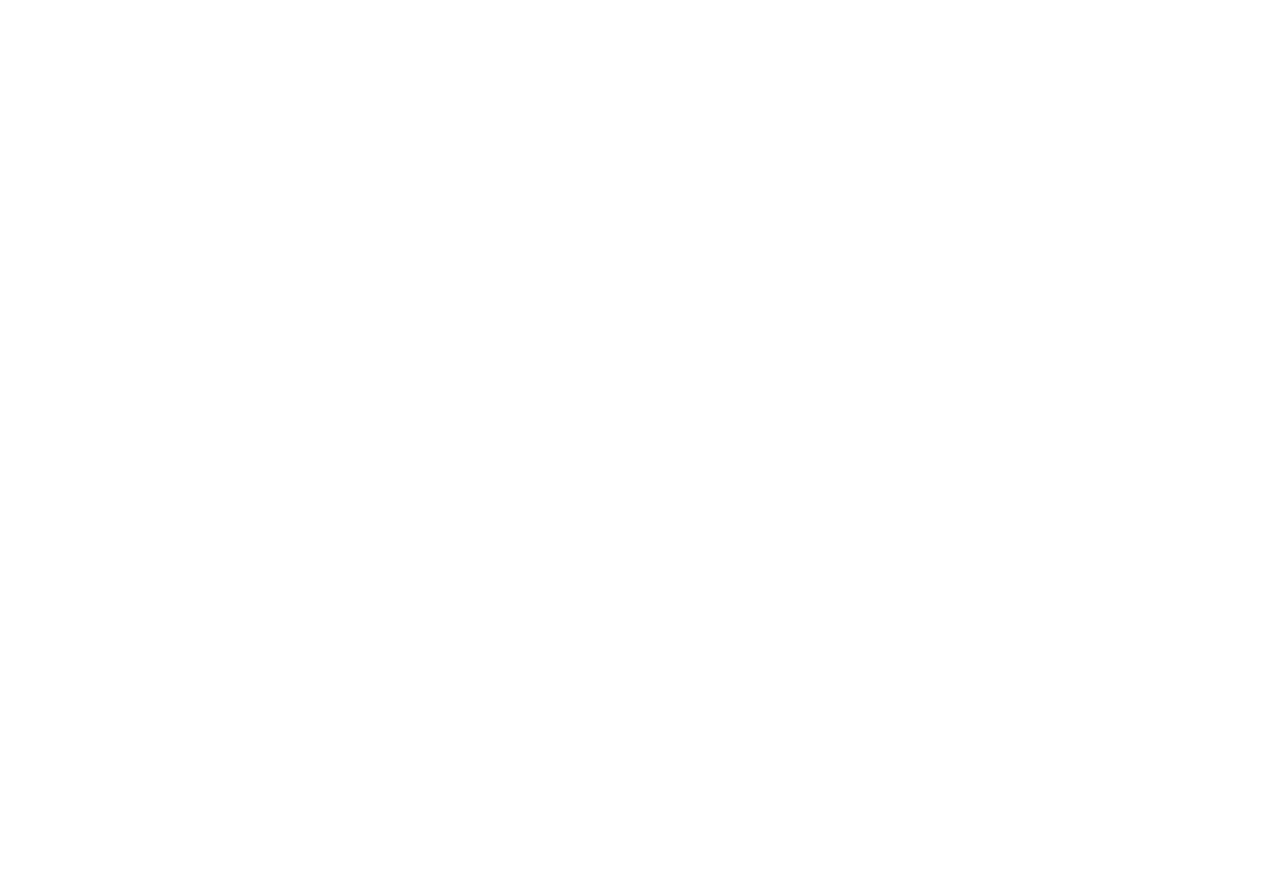
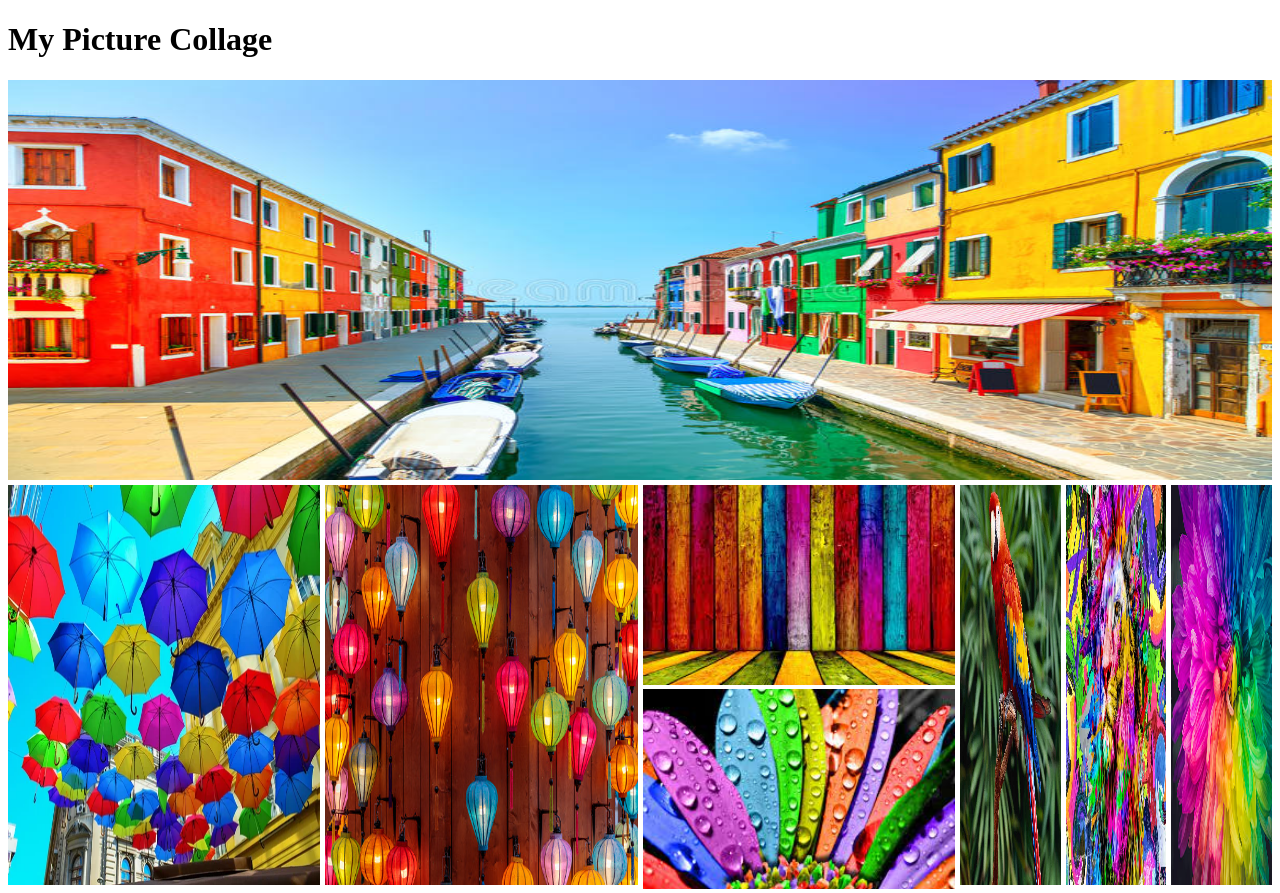
Before and after one commit to Puja85/collage, a plain HTML site: page index.html in a window 1280 px wide. Before the commit the page ends 800 px from the top, so only its background shows below. Drawn offline with Linux system fonts and the light colour scheme.

Commit message:
create a photo

```diff
--- a/index.html
+++ b/index.html
@@ -3,9 +3,48 @@
 <head>
     <meta charset="UTF-8">
     <meta name="viewport" content="width=device-width, initial-scale=1.0">
-    <title>Resposive Flex</title>
+    <title>Picture Collage</title>
+    <link rel="stylesheet" href="style.css">
 </head>
 <body>
-    <h2></h2>
+    <header>
+        <h1>My Picture Collage</h1>
+
+    </header>
+    <main>
+        <section>
+        <div class="row">
+            <img src="simple-responsive-examples/images/A.jpg">
+        </div>
+        <div class="row">
+            <div>
+                <img src="simple-responsive-examples/images/B.jpg">
+            </div>
+            <div>
+            <img src="simple-responsive-examples/images/C.jpg">
+        </div>
+            <div class="vertical-collage">
+
+            <img src="simple-responsive-examples/images/D.jpg">
+            <img src="simple-responsive-examples/images/E.jpg">
+        </div>
+        <div class="row">
+            <div>
+                <img  src="simple-responsive-examples/images/F.jpg">
+
+            </div>
+            <div>
+                <img src="simple-responsive-examples/images/G.jpg">
+
+            </div>
+            <div>
+                <img src="simple-responsive-examples/images/H.jpg">
+            </div>
+
+        </div>
+
+        </div>
+    </section>
+    </main>
 </body>
 </html>
--- a/style.css
+++ b/style.css
@@ -0,0 +1,16 @@
+img{
+    width: 100%;
+    height: 100%;
+}
+.row{
+    height: 400px;
+    display: flex;
+    gap: 5px;
+    margin-bottom: 5px;
+}
+.row>div{
+    flex: 1;
+}
+.vertical-collage{
+    height: 50%;
+}
```
